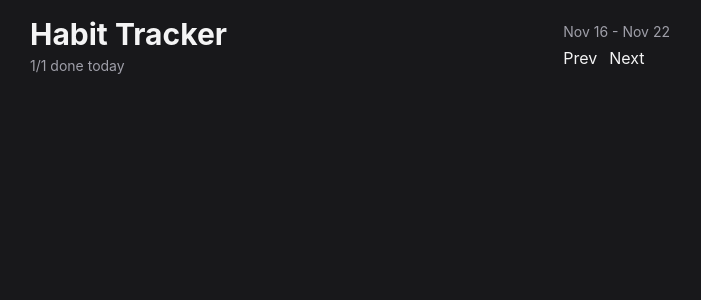
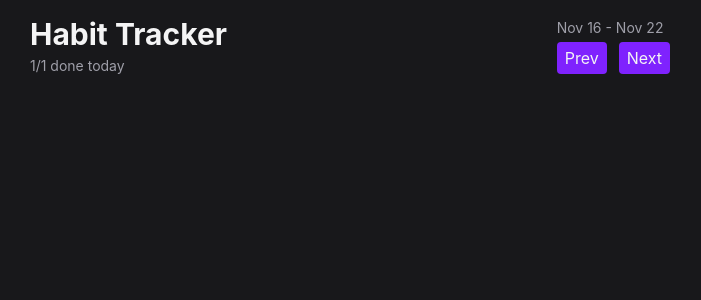
Before and after one commit to mosahel01/Habit-Tracker, a React (Vite) app: page / in a window 1280 px wide. Shown: the top 300 px of the page, without its empty margins (290-991 px from the left). Built offline with nearby package versions, Linux system fonts and the light colour scheme.

Commit message:
Extend Button with prop spreading and shared primary styles

```diff
--- a/src/components/Button.tsx
+++ b/src/components/Button.tsx
@@ -1,7 +1,23 @@
+import type { ComponentProps } from "react";
+
+// type ButtonProps = {
+// 	children: ReactNode;
+// 	disabled?: boolean;
+// };
+
+type Variant = "primary" | "secondary" | "ghost-destructive";
+
 type ButtonProps = {
-	children: string,
+	variant?: Variant;
+} & ComponentProps<"button">;
+
+export function Button({ variant = "primary", ...props }: ButtonProps) {
+	return (
+		<button
+			{...props}
+			className="bg-violet-600 hover:bg-violet-400 transition-colors rounded px-2 py-1 disabled:opacity-30 disabled:cursor-not-allowed"
+		/>
+	);
 }
 
-export function Button({ children }: ButtonProps) {
-	return <button>{children}</button>
-}
+function getVariantStyles(variant: Variant) { }
```
